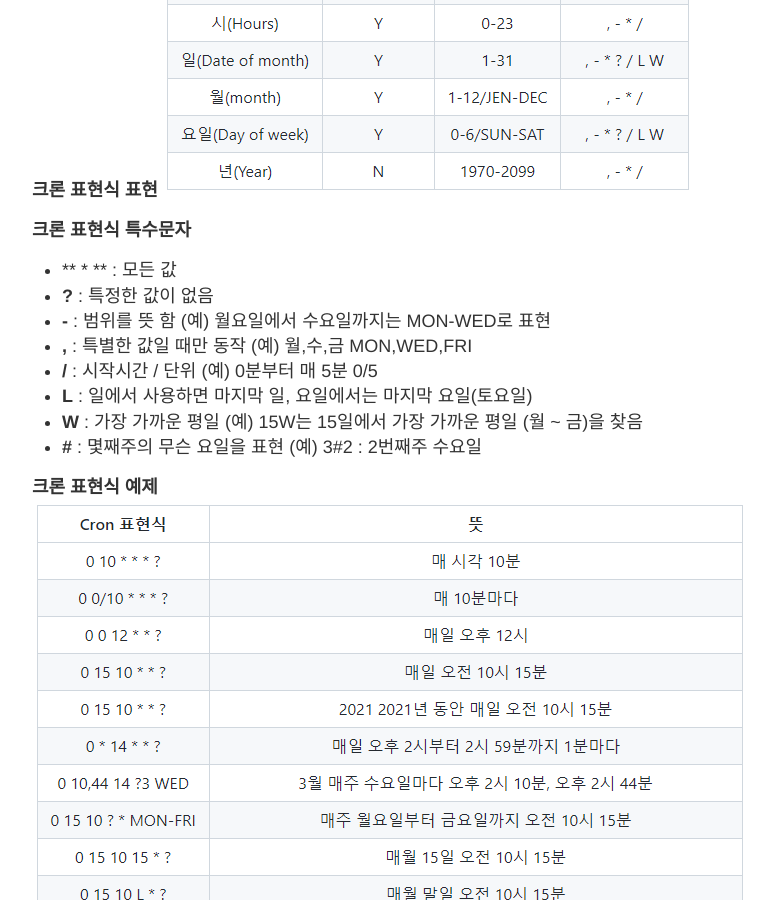
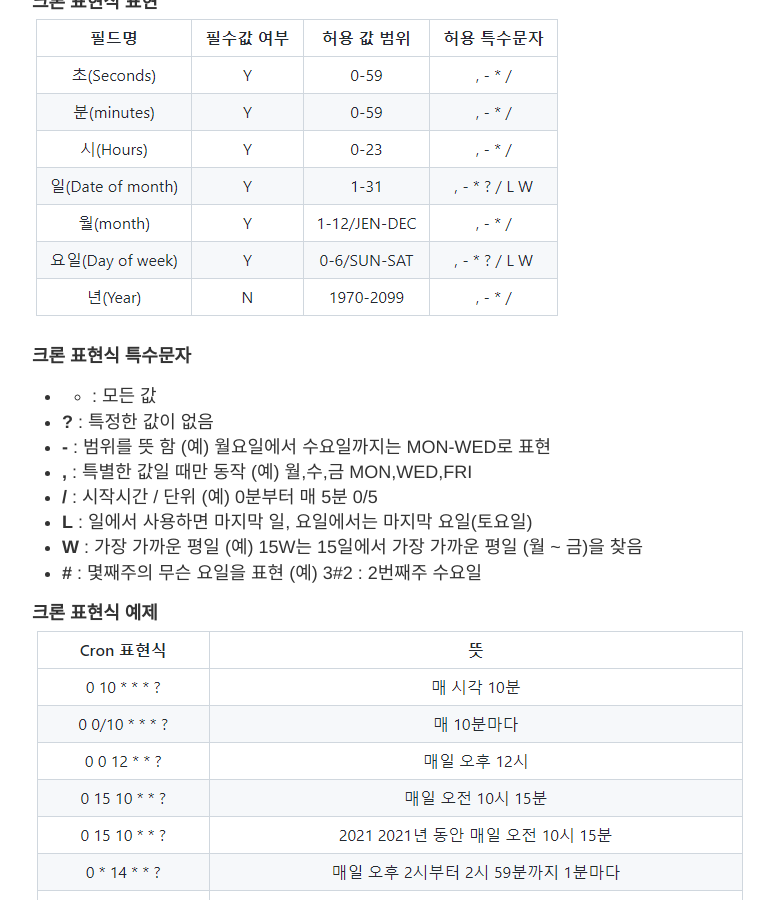
Before and after one commit to liampoet/liampoet.github.io-test2, a Jekyll site: the page built from _posts/2022-4-4-Lambda-CloudWatch.md, in a window 1280 px wide and 900 px high, scrolled down 1469 px. Shown: the whole window, without its empty margins (248-1022 px from the left). Built offline with Jekyll 4.4.1, drawn with Linux system fonts in a browser that asks for light colours; comment, search, counter and statistics services are not loaded.

Commit message:
Update 2022-4-4-Lambda-CloudWatch.md

```diff
--- a/_posts/2022-4-4-Lambda-CloudWatch.md
+++ b/_posts/2022-4-4-Lambda-CloudWatch.md
@@ -8,34 +8,34 @@
 - Lambda함수를 이용해 특정시간에 자동으로 카운트를 해야하는 방법이 필요해졌다!
 - AWS Lambda는 실시간으로 코드를 실행할 수는 있으나, 필요시에만 함수를 실행한다. Lambda에 있는 함수를 자동으로 동작시킬 수 있는 기술을 찾던 중, 나는 Amazon CloudWatch에 있는 EventBridge를 알게되었다.
 <br>
-
-
+<br>
+<br>
 ## 🌩 들어가기전, 알고가기! -1
 ---------------------------------------
 **Lambda**
 - [Lambda](https://docs.aws.amazon.com/ko_kr/lambda/latest/dg/welcome.html)는 서버를 프로비저닝하거나 관리하지 않고도 코드를 실행할 수 있게 해주는 컴퓨팅 서비스다. Lambda는 고가용성 컴퓨팅 인프라에서 코드를 실행하고 서버와 운영 체제 유지 관리, 용량 프로비저닝 및 자동 조정, 코드 및 보안 패치 배포, 코드 모니터링 및 로깅 등 모든 컴퓨팅 리소스 관리를 수행할 수 있다. 또한 Lambda는 필요 시에만 함수를 실행하며, 일일 몇 개의 요청에서 초당 수천 개의 요청까지 자동으로 확장이 가능하다. 사용한 컴퓨팅 시간만큼만 비용을 지불하고, 코드가 실행되지 않을 때는 요금이 부과되지 않는다.
-
+<br>
 
 **CloudWatch**
 - [CloudWatch](https://docs.aws.amazon.com/ko_kr/AmazonCloudWatch/latest/monitoring/WhatIsCloudWatch.html)는 Amazon Web Services(AWS) 리소스 및 AWS에서 실행되는 애플리케이션을 실시간으로 모니터링한다. CloudWatch를 사용하여 리소스 및 애플리케이션에 대해 측정할 수 있는 변수인 지표를 수집하고 추적할 수 있으며([Amazon CloudWatch Logs](https://docs.aws.amazon.com/ko_kr/AmazonCloudWatch/latest/logs/WhatIsCloudWatchLogs.html)), [Amazon EventBridge](https://docs.aws.amazon.com/ko_kr/eventbridge/latest/userguide/eb-what-is.html)를 이용해 특정한 이벤트를 처리할 수 도 있다.
 - [EventBridge](https://docs.aws.amazon.com/ko_kr/eventbridge/latest/userguide/eb-what-is.html)는 과거에는  Amazon CloudWatch Events라고 불렸으며, Zendesk 또는 Shopify와 같은 이벤트 소스의 실시간 데이터 스트림을 AWS Lambda 및 기타 SaaS 애플리케이션과 같은 대상으로 전송하는 이벤트 기반 애플리케이션을 대규모로 손쉽게 구축할 수 있는 서버리스 이벤트 버스이다.
-
-
-
+<br>
+<br>
+<br>
 ## 🌩 들어가기전, 알고가기! -2
 ---------------------------------------
 **크론(Cron) 표현식이란?🤔**
 - EventBridge는 이벤트를 세팅할때 기본적으로 크론 정규표현식을 사용한다. 그럼 크론식이 무엇일까?(나도 이번에 크론식을 처음 경험해 보았는데;-;, 한번씩 쓸 경우가 종종 생길 것 같아서 정리해두려고 한다.)
 - 유닉스 계열의 운영체제에서 시간 기반으로 job scheduling을 하는 프로세스를 [크론 표현식(Cron Expressions)](https://docs.oracle.com/cd/E12058_01/doc/doc.1014/e12030/cron_expressions.htm)라고 하며 자바 스프링의 Quartz나 Spring Scheduler에서도 사용하기도 한다. 또한, 크론 표현식은 필드와 특수문자를 조합하여 스케쥴링을 조절할 수 있다.
 - 리눅스/유닉스 크론 표현식에서는 5개의 필드를 사용하고, Quartz 기반의 크론 표현식에서는 7개의 필드를 사용하는 String 문자열이다. 공백으로 구분하고(" ") 각 필드는 앞에서 부터 초, 분, 시, 일, 월, 요일, 년으로 구분된다.
+<br>
 
-
-**크론 표현식 표현**
+**크론 표현식 표현**<br>
 ![_config.yml]({{ site.baseurl }}/images/2022-04-04 크론표현식-표.png)
-
+<br>
 
 **크론 표현식 특수문자**
-- ** * ** : 모든 값
+- * : 모든 값
 - **?** : 특정한 값이 없음
 - **-** : 범위를 뜻 함 (예) 월요일에서 수요일까지는 MON-WED로 표현
 - **,** : 특별한 값일 때만 동작 (예) 월,수,금 MON,WED,FRI
@@ -43,22 +43,22 @@
 - **L** : 일에서 사용하면 마지막 일, 요일에서는 마지막 요일(토요일)
 - **W** : 가장 가까운 평일 (예) 15W는 15일에서 가장 가까운 평일 (월 ~ 금)을 찾음
 - **#** : 몇째주의 무슨 요일을 표현 (예) 3#2 : 2번째주 수요일
-
+<br>
 
 **크론 표현식 예제**
 ![_config.yml]({{ site.baseurl }}/images/2022-04-04 크론표현식-예제.png)
 - 크론 표현식에 대해 공부를 하면서 느낀점은 어느정도만 알면 전혀 어렵지 않다는 점이다. 표를 보고 대충 이해하여 한번만 만들어봐도 다음 부터는 쉽게 만들 수 있다.
 - [CronMaker](http://www.cronmaker.com/?1)라는 원하는 크론 표현식을 생성해 주는 사이트 존재한다. 대충 크론 표현식을 만든 후, 내가 만든 크론 표현식을 입력하고 Calcurate  next dates 버튼을 클릭하면 내가 만든 크론 표현식으로 언제 실행될것인지 미리 볼수 있는 기능 또한 존재한다.
-
-
-
+<br>
+<br>
+<br>
 ## 🌩 Lambda 코드 작성
 ---------------------------------------
 ### 1. Lambda 함수생성
 ![_config.yml]({{ site.baseurl }}/images/2022-04-04 람다함수생성.png)
 
 본인이 사용하는 언어를 선택한 후, Lambda 함수를 생성해준다. 그리고 VPC및 함수에 필요한 [Lambda Layer](https://docs.aws.amazon.com/ko_kr/lambda/latest/dg/configuration-layers.html)를 설정해준다.
-
+<br>
 
 ### 2. Lambda 코드작성
 자동으로 카운트 해주어야할 데이터를 조건에 따라서 가짓 수를 나누어주었다. 나는 필요에 따라 S3와 RDS를 연결해주었다.
```
